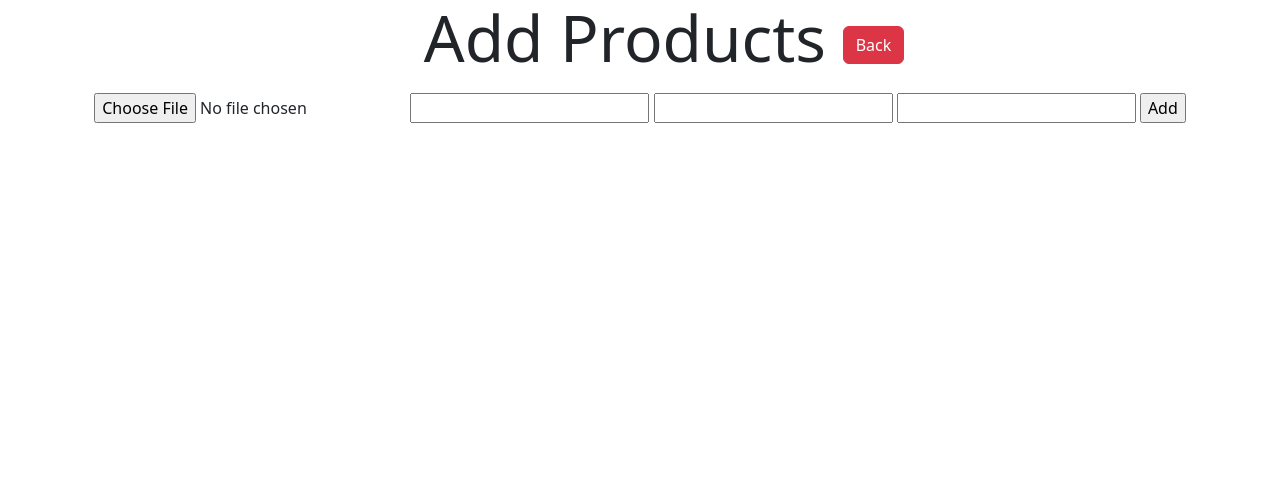
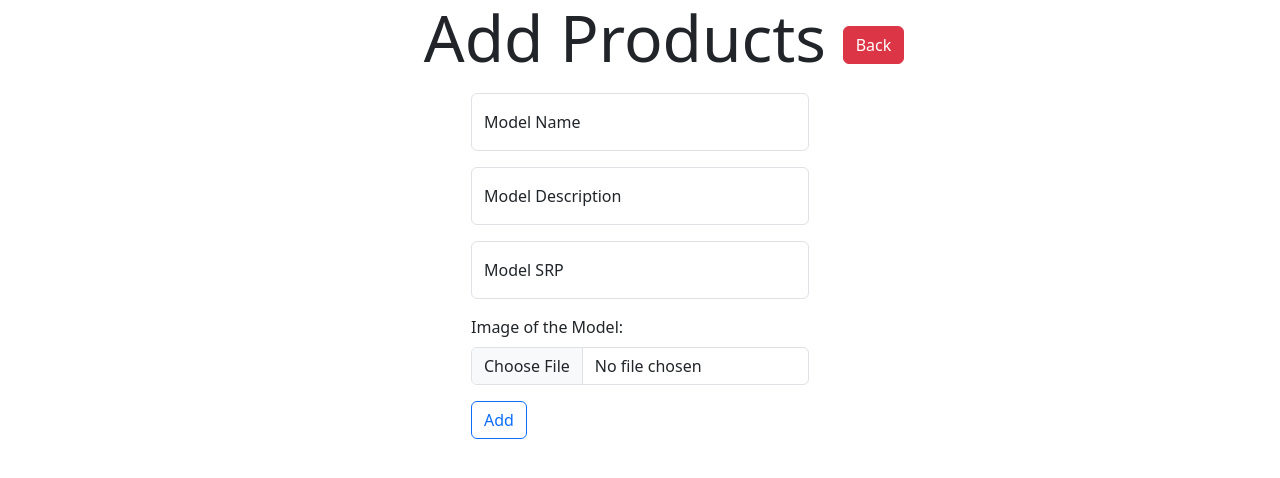
Before and after one commit to CapillanesFrizty/MMMProject, a PHP site: page /public/addProd.html in a window 1280 px wide. Shown: the top 478 px of the page. Run offline with PHP 8.4, Linux system fonts and the light colour scheme.

Commit message:
NEW UPDATES

```diff
--- a/public/addProd.html
+++ b/public/addProd.html
@@ -18,17 +18,30 @@
     <div class="container d-flex justify-content-center">
       <p class="display-3 ms-5">
         Add Products
-        <a class="btn btn-danger" href="ProductAdd.html" role="button">Back</a>
+        <a class="btn btn-danger" href="ProductAdd.php" role="button">Back</a>
       </p>
     </div>
 
     <div class="container my-auto d-flex justify-content-center">
       <form action="../addModel.php" method="post" enctype="multipart/form-data">
-        <input type="file" name="model_image">
-        <input type="text" name="model_name">
-        <input type="text" name="model_description">
-        <input type="text" name="model_SRP">
-        <input type="submit" name="submit" value="Add">
+
+        <div class="form-floating mb-3 ">
+          <input type="Text" class="form-control" id="floatingInput" name="model_name" placeholder="name@example.com">
+          <label for="floatingInput">Model Name</label>
+        </div>
+        <div class="form-floating mb-3">
+          <input type="Text" class="form-control" id="floatingInput" name="model_description" placeholder="name@example.com">
+          <label for="floatingInput">Model Description</label>
+        </div>
+        <div class="form-floating mb-3">
+          <input type="Text" class="form-control" id="floatingInput" name="model_SRP" placeholder="name@example.com">
+          <label for="floatingInput">Model SRP</label>
+        </div>
+        <div class="mb-3">
+          <label for="formFile" class="form-label">Image of the Model:</label>
+          <input class="form-control" type="file" id="formFile" name="model_image">
+        </div>
+        <button class="btn btn-outline-primary" type="submit" name="submit" >Add</button>
       </form>
     </div>
   </div>
--- a/updatefunc.php
+++ b/updatefunc.php
@@ -10,6 +10,6 @@ $query = "UPDATE `productmodel` SET `modelName`='$model_name',`modelDescription`
 
 $result = mysqli_query($con, $query);
 
-header("location: public\ProductAdd.html");
+header("location: public\ProductAdd.php");
 
 ?>
```
Also changed, not shown: public/ProductAdd.php (+8 -10 lines).
